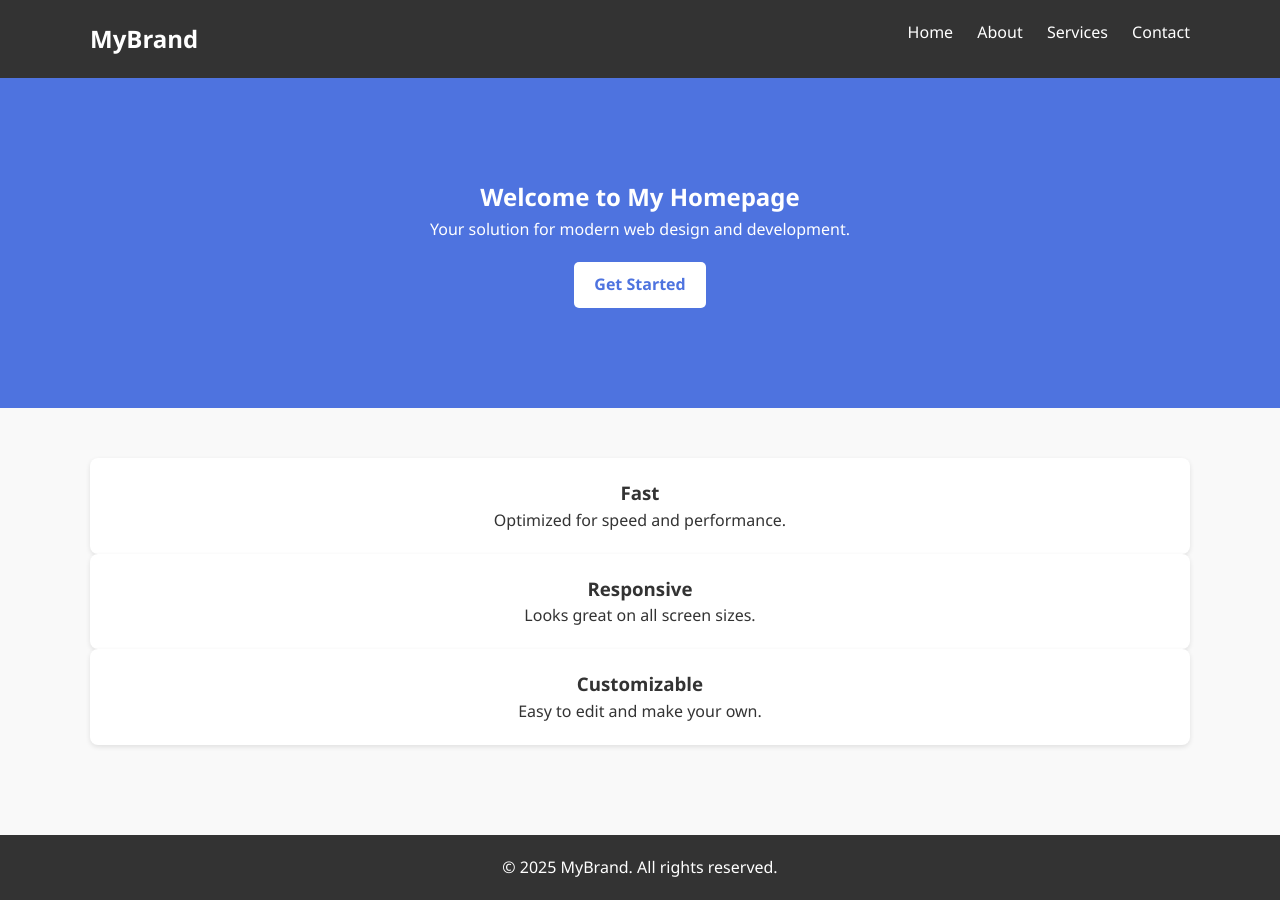
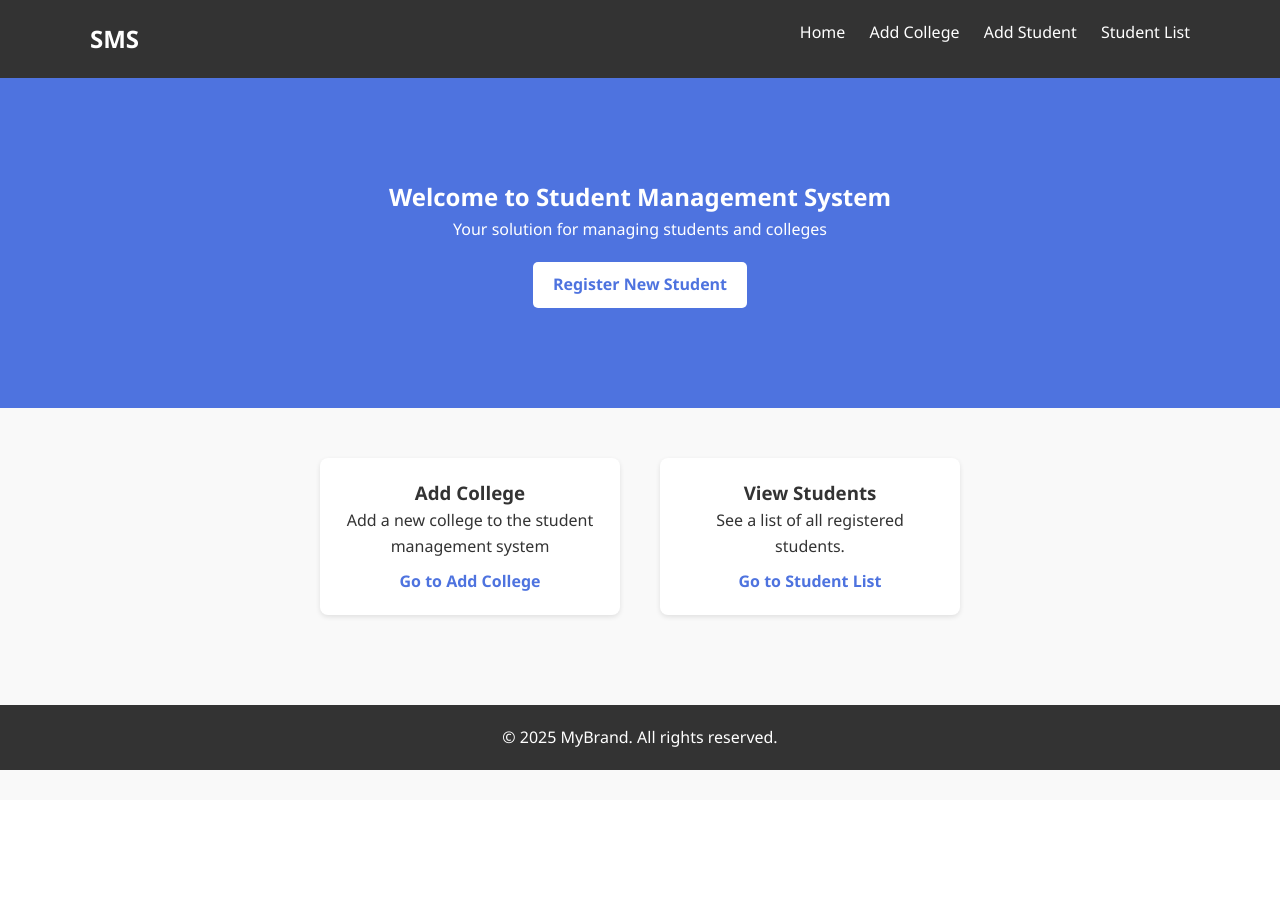
Before and after one commit to BibhasAdh/django, a Django app: page / in a window 1280 px wide. After the commit the page ends 770 px from the top, so only its background shows below. Run offline with Django 5.2, Linux system fonts and the light colour scheme.

Commit message:
prettier homepage

```diff
--- a/playground/templates/homepage.html
+++ b/playground/templates/homepage.html
@@ -1,9 +1,10 @@
+{% load static %}
 <!DOCTYPE html>
 <html lang="en">
 <head>
   <meta charset="UTF-8" />
   <meta name="viewport" content="width=device-width, initial-scale=1.0"/>
-  <title>My Homepage</title>
+  <title>SMS</title>
   <style>
     * {
       margin: 0;
@@ -80,9 +81,10 @@
 
     .features {
       display: flex;
-      justify-content: space-between;
+      justify-content: center;
+      align-items: flex-start;
       padding: 50px 0;
-      gap: 20px;
+      gap: 40px;
       flex-wrap: wrap;
     }
 
@@ -90,10 +92,17 @@
       background: #fff;
       padding: 20px;
       border-radius: 8px;
-      flex: 1;
-      min-width: 250px;
+      width: 300px;
       box-shadow: 0 2px 5px rgba(0,0,0,0.1);
       text-align: center;
+    }
+
+    .feature a {
+      display: inline-block;
+      margin-top: 10px;
+      text-decoration: none;
+      color: #4e73df;
+      font-weight: bold;
     }
 
     footer {
@@ -108,13 +117,13 @@
 <body>
   <header>
     <div class="container">
-      <h1 class="logo">MyBrand</h1>
+      <h1 class="logo">SMS</h1>
       <nav>
         <ul>
-          <li><a href="#">Home</a></li>
-          <li><a href="#">About</a></li>
-          <li><a href="#">Services</a></li>
-          <li><a href="#">Contact</a></li>
+          <li><a href="{% url 'home' %}">Home</a></li>
+          <li><a href="{% url 'addCollege' %}">Add College</a></li>
+          <li><a href="{% url 'addStudent' %}">Add Student</a></li>
+          <li><a href="{% url 'student-list' %}">Student List</a></li>
         </ul>
       </nav>
     </div>
@@ -122,26 +131,22 @@
 
   <section class="hero">
     <div class="container">
-      <h2>Welcome to My Homepage</h2>
-      <p>Your solution for modern web design and development.</p>
-      <a href="#" class="btn">Get Started</a>
+      <h2>Welcome to Student Management System</h2>
+      <p>Your solution for managing students and colleges</p>
+      <a href="{% url 'new-student' %}" class="btn">Register New Student</a>
     </div>
   </section>
 
   <section class="features">
-    <div class="container">
-      <div class="feature">
-        <h3>Fast</h3>
-        <p>Optimized for speed and performance.</p>
-      </div>
-      <div class="feature">
-        <h3>Responsive</h3>
-        <p>Looks great on all screen sizes.</p>
-      </div>
-      <div class="feature">
-        <h3>Customizable</h3>
-        <p>Easy to edit and make your own.</p>
-      </div>
+    <div class="feature">
+      <h3>Add College</h3>
+      <p>Add a new college to the student management system</p>
+      <a href="{% url 'new-college' %}">Go to Add College</a>
+    </div>
+    <div class="feature">
+      <h3>View Students</h3>
+      <p>See a list of all registered students.</p>
+      <a href="{% url 'student-list' %}">Go to Student List</a>
     </div>
   </section>
 
```
